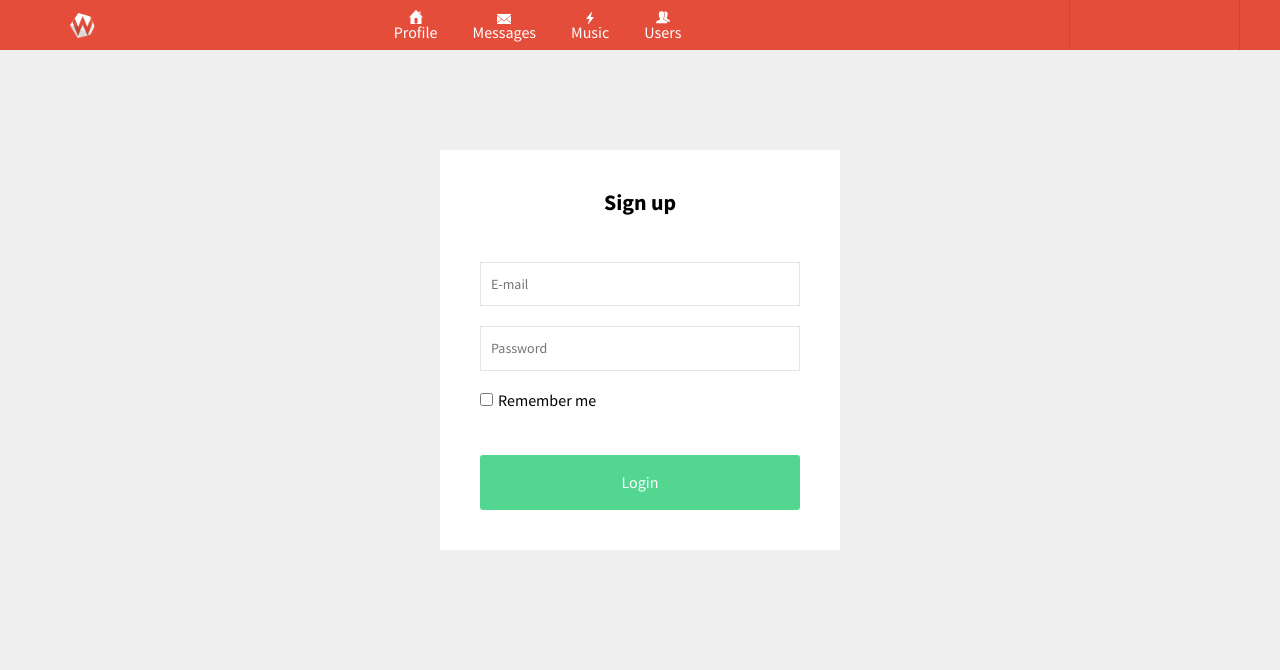
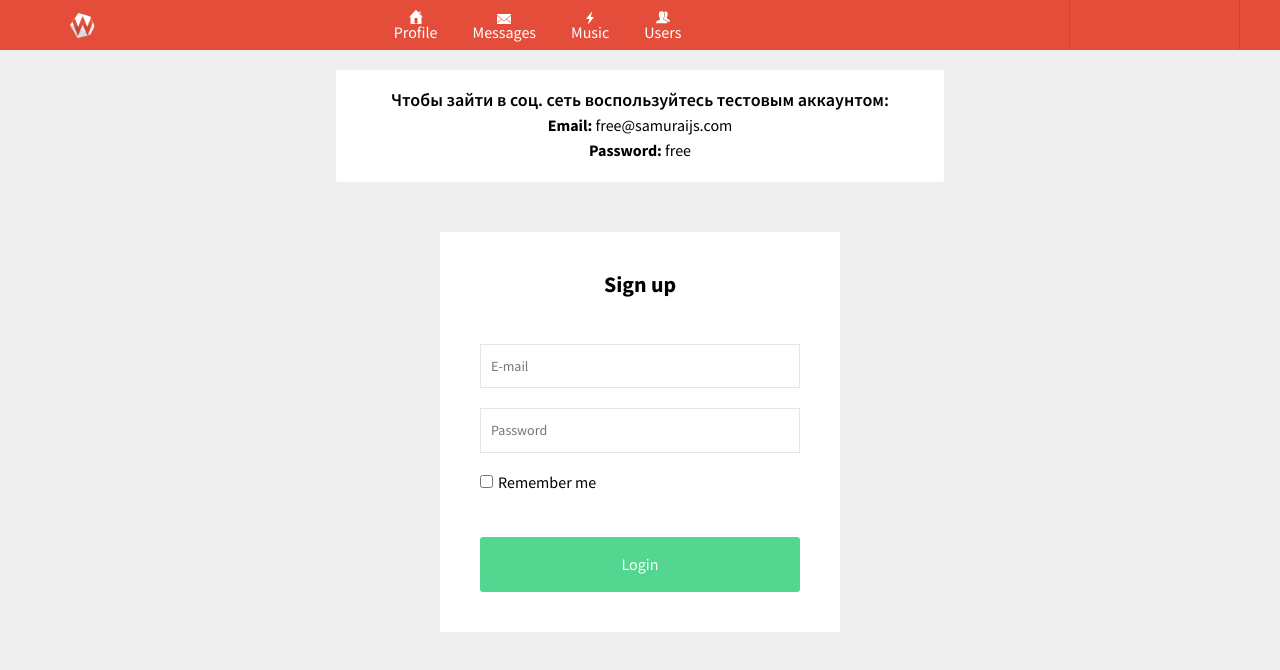
Before and after one commit to LaCuba/social-network, a React (Create React App) app: page /#/login in a window 1280 px wide. Shown: the top 670 px of the page. Built offline with nearby package versions, Linux system fonts and the light colour scheme; no server answers.

Commit message:
Updated login. Added info for guests.

```diff
--- a/src/api/api.js
+++ b/src/api/api.js
@@ -3,7 +3,7 @@ import axios from "axios";
 const instance = axios.create({
   baseURL: 'https://social-network.samuraijs.com/api/1.0/',
   withCredentials: true,
-  headers: { "API-KEY": '4b2c937e-f821-4193-9da2-3c9c993b0e86' }
+  headers: { "API-KEY": 'd9491617-917c-42d3-b131-74fff1af1ef9' }
 })
 
 export const usersApi = {
--- a/src/component/Login/Login.jsx
+++ b/src/component/Login/Login.jsx
@@ -11,6 +11,15 @@ const Login = (props) => {
 
   return (
     <div className={styles.body}>
+      <div className={styles.info}>
+        <h3>Чтобы зайти в соц. сеть воспользуйтесь тестовым аккаунтом:</h3>
+        <div>
+          <b>Email: </b> <span>free@samuraijs.com</span>
+        </div>
+        <div>
+          <b>Password: </b> <span>free</span>
+        </div>
+      </div>
       <Formik
         initialValues={{
           email: '',
--- a/src/component/Login/Login.module.scss
+++ b/src/component/Login/Login.module.scss
@@ -4,10 +4,27 @@
   align-items: center;
 }
 
+.info {
+  display: grid;
+  grid-template-rows: 1fr 1fr 1fr;
+  justify-items: center;
+  gap: 5px;
+
+  background-color: #fff;
+  margin-top: 20px;
+  padding: 20px 55px;
+  border-radius: 2px;
+
+  h3 {
+    font-size: 18px;
+    font-weight: 600;
+  }
+}
+
 .form {
   padding: 40px;
   background-color: #fff;
-  margin-top: 100px;
+  margin-top: 50px;
   display: grid;
   gap: 20px;
   width: 400px;
```
